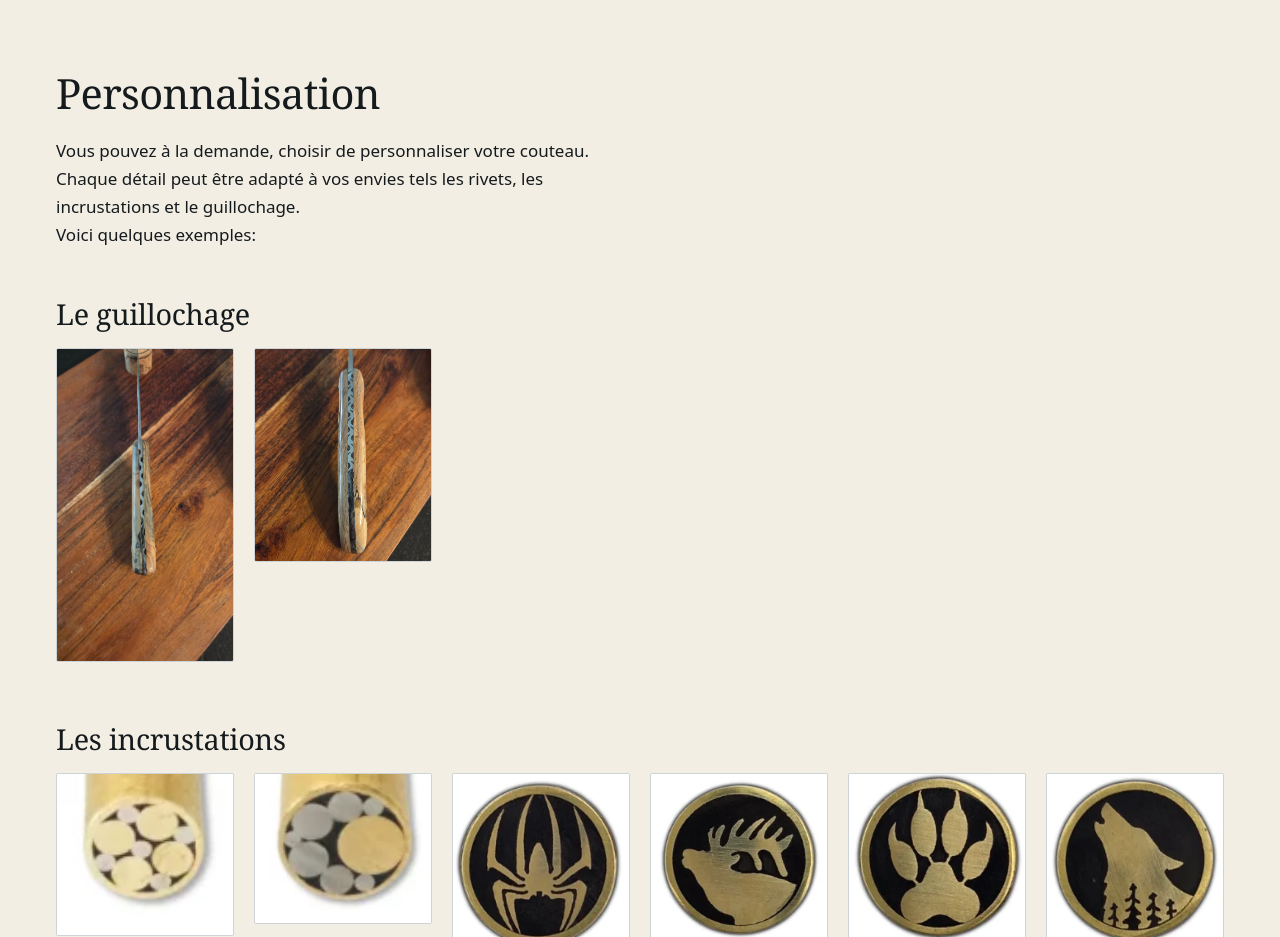
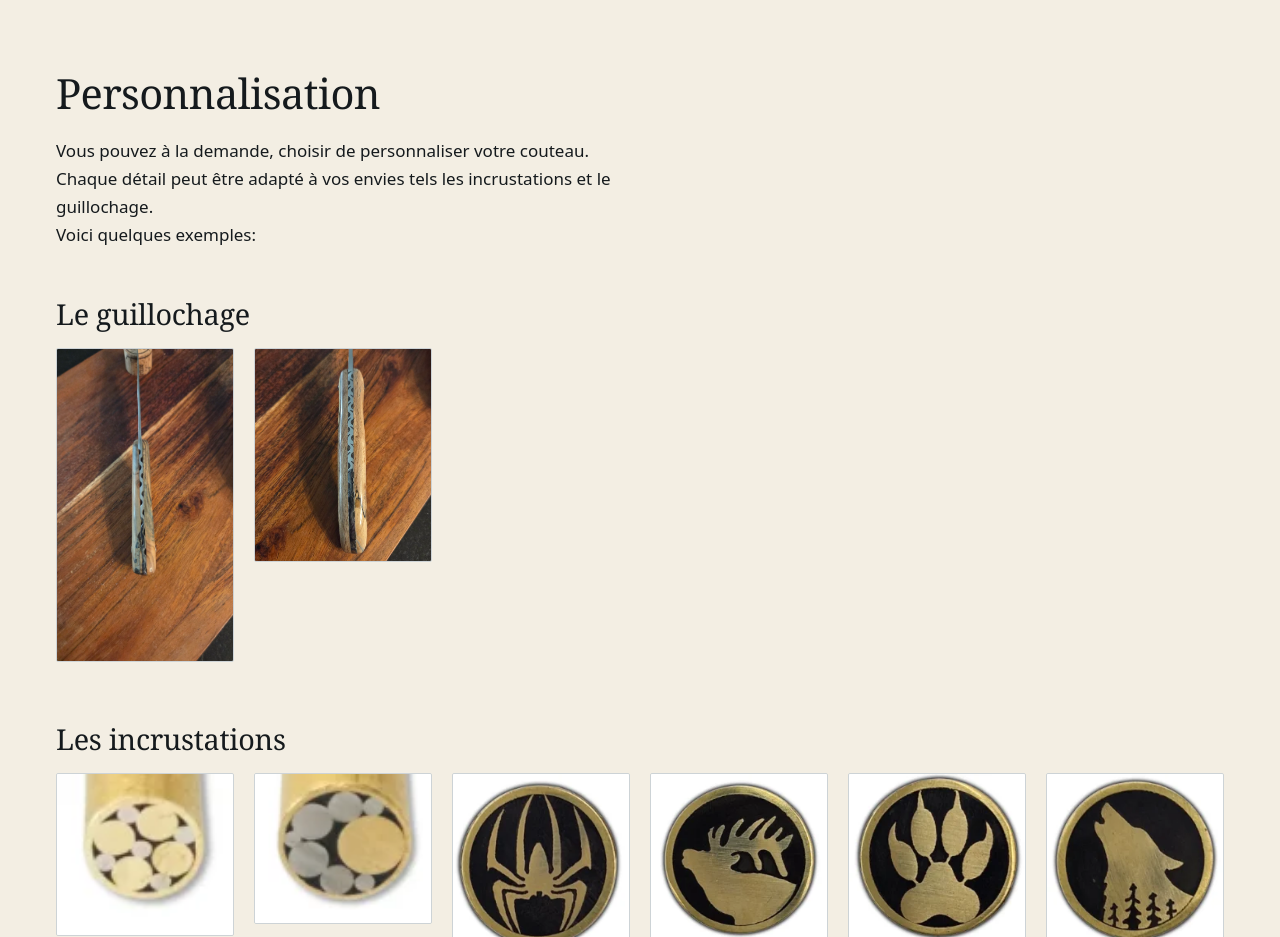
Before and after one commit to thallionsknives/Site, a plain HTML site: page index.html in a window 1280 px wide. Shown: the part 3180-4117 px from the top of the page. Drawn offline with Linux system fonts and the light colour scheme.

Commit message:
Update personalization text in index.html
Removed mention of rivets from personalization text.

```diff
--- a/index.html
+++ b/index.html
@@ -98,7 +98,7 @@
   <section id="personnalisation" class="bloc fond-perso" aria-labelledby="titre-perso">
     <div class="conteneur">
       <h2 class="reveal" id="titre-perso">Personnalisation</h2>
-      <p class="texte-long reveal" id="perso-texte">Vous pouvez à la demande, choisir de personnaliser votre couteau.<br>Chaque détail peut être adapté à vos envies tels les rivets, les incrustations et le guillochage.<br>Voici quelques exemples:</p>
+      <p class="texte-long reveal" id="perso-texte">Vous pouvez à la demande, choisir de personnaliser votre couteau.<br>Chaque détail peut être adapté à vos envies tels les incrustations et le guillochage.<br>Voici quelques exemples:</p>
       <div class="perso-categories" id="perso-grille" hidden></div>
     </div>
   </section>
```
